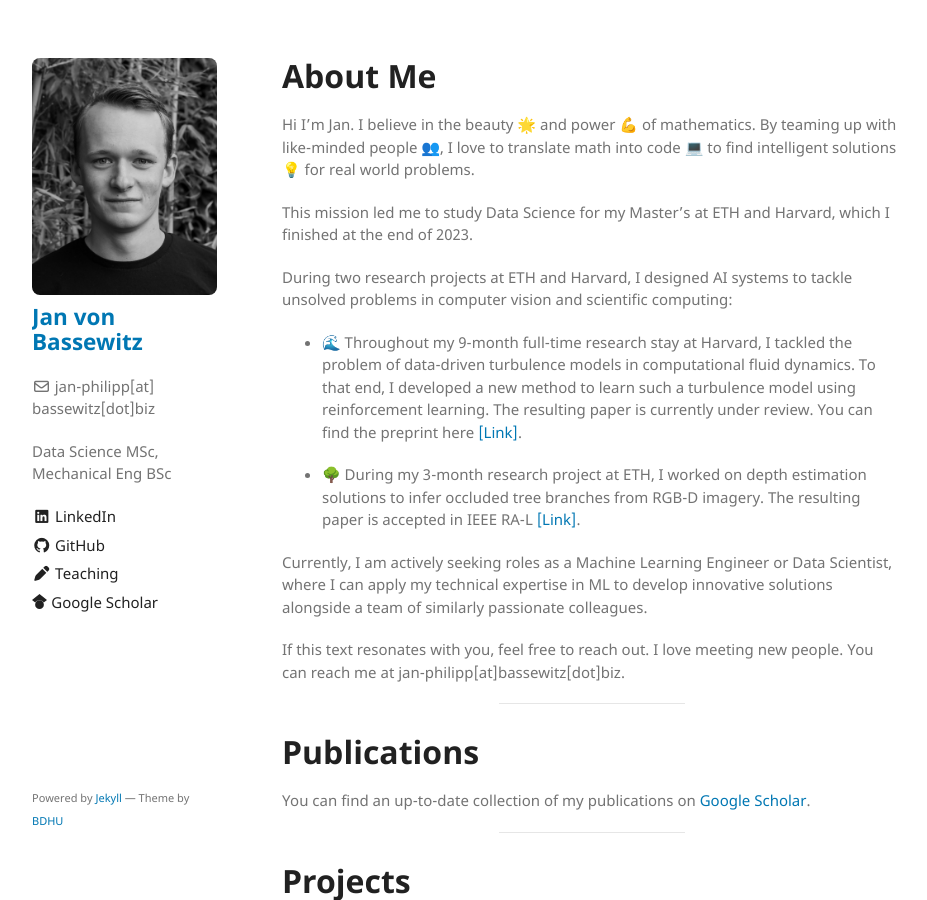
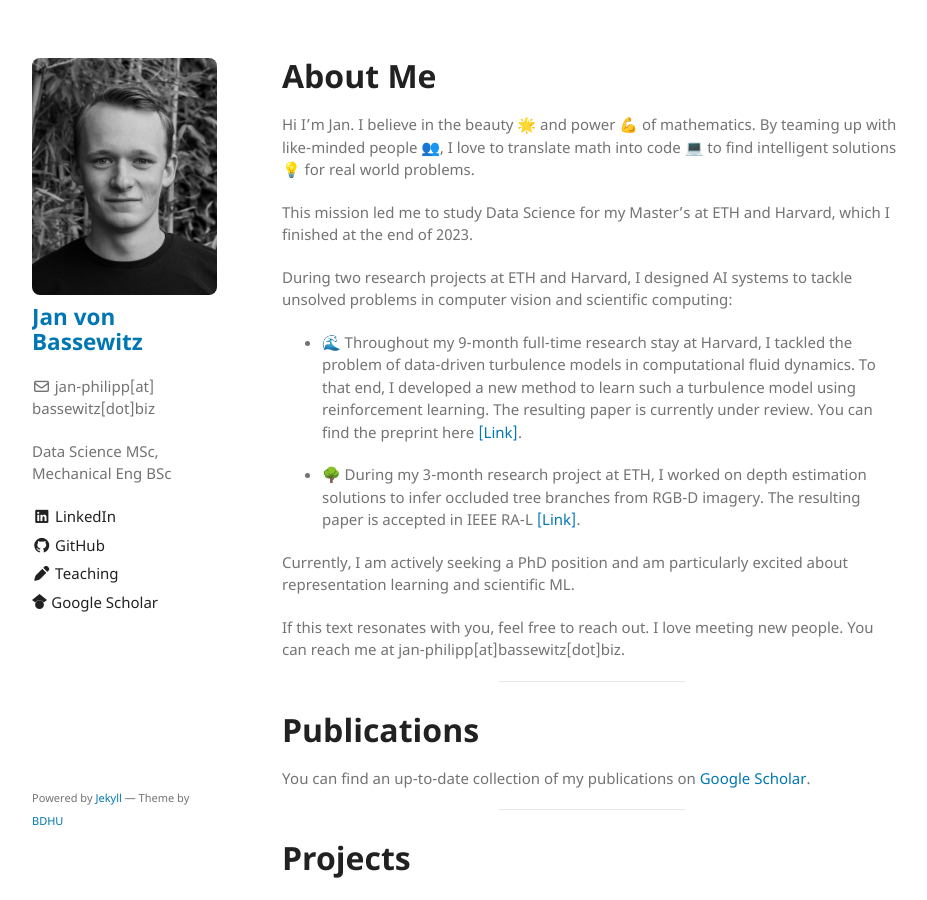
Before and after one commit to vbjan/vbjan.github.io, a Jekyll site: the page built from index.md, in a window 1280 px wide and 900 px high. Shown: the whole window, without its empty margins (173-1100 px from the left). Built offline with Jekyll 4.4.1, drawn with Linux system fonts in a browser that asks for light colours; our own code applies the rules of GitHub Pages for plain Markdown files.

Commit message:
Adapted call to action.

```diff
--- a/index.md
+++ b/index.md
@@ -13,7 +13,7 @@ During two research projects at ETH and Harvard, I designed AI systems to tackle
 
 - 🌳 During my 3-month research project at ETH, I worked on depth estimation solutions to infer occluded tree branches from RGB-D imagery. The resulting paper is accepted in IEEE RA-L [[Link]](https://ieeexplore.ieee.org/document/10403997).
 
-Currently, I am actively seeking roles as a Machine Learning Engineer or Data Scientist, where I can apply my technical expertise in ML to develop innovative solutions alongside a team of similarly passionate colleagues.
+Currently, I am actively seeking a PhD position and am particularly excited about representation learning and scientific ML.
 
 If this text resonates with you, feel free to reach out. I love meeting new people. You can reach me at
 jan-philipp[at]bassewitz[dot]biz.
```
